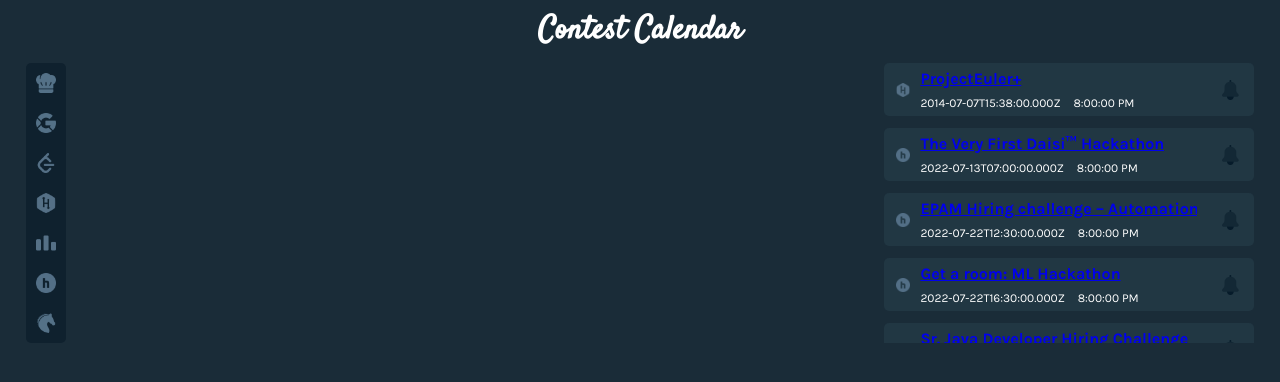
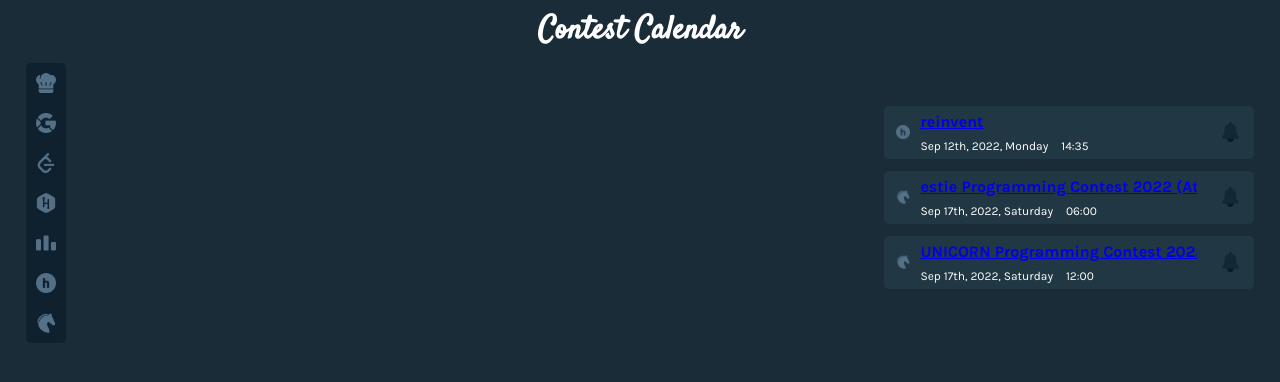
Before and after one commit to Atharane/contest-calendar, a React (Create React App) app: page / in a window 1280 px wide. Shown: the top 382 px of the page. Built offline with nearby package versions, Linux system fonts and the light colour scheme.

Commit message:
fix time format

```diff
--- a/package.json
+++ b/package.json
@@ -7,6 +7,7 @@
     "@testing-library/react": "^13.3.0",
     "@testing-library/user-event": "^13.5.0",
     "emailjs-com": "^3.2.0",
+    "moment": "^2.29.4",
     "react": "^18.2.0",
     "react-dom": "^18.2.0",
     "react-scripts": "5.0.1",
--- a/src/App.js
+++ b/src/App.js
@@ -1,16 +1,54 @@
 import React from "react";
-
-import data from "./data";
 import Contest from "./Contest.js";
 
 function App() {
   // covert the api data into preffered data
-  const [contestData, setContestData] = React.useState(
-    data.map((contest) => {
-      contest.notify = false;
-      return contest;
-    })
-  );
+  const [contestData, setContestData] = React.useState([
+    {
+      name: "reinvent",
+      url: "https://www.hackerearth.com/challenges/hackathon/cheggs-hackathon/",
+      start_time: "2022-09-12T14:35:00.000Z",
+      end_time: "2022-10-02T18:25:00.000Z",
+      duration: "1403700.0",
+      site: "HackerEarth",
+      in_24_hours: "No",
+      status: "BEFORE",
+      notify: false,
+    },
+    {
+      name: "estie Programming Contest 2022 (AtCoder Heuristic Contest 014)",
+      url: "https://atcoder.jp/contests/ahc014",
+      start_time: "2022-09-17T06:00:00.000Z",
+      end_time: "2022-10-01T10:00:00.000Z",
+      duration: "1224000",
+      site: "AtCoder",
+      in_24_hours: "No",
+      status: "BEFORE",
+      notify: false,
+    },
+    {
+      name: "UNICORN Programming Contest 2022(AtCoder Beginner Contest 269)",
+      url: "https://atcoder.jp/contests/abc269",
+      start_time: "2022-09-17T12:00:00.000Z",
+      end_time: "2022-09-17T13:40:00.000Z",
+      duration: "6000",
+      site: "AtCoder",
+      in_24_hours: "No",
+      status: "BEFORE",
+      notify: false,
+    },
+  ]);
+
+  // fetch("https://kontests.net/api/v1/all")
+  //   .then((res) => res.json())
+  //   .then((data) =>
+  //     setContestData(
+  //       data.map((contest) => {
+  //         contest.notify = false;
+  //         return contest;
+  //       })
+  //     )
+  //   );
 
   // switch state of notify property of clicked contest
   function addToList(id) {
@@ -28,7 +66,7 @@ function App() {
       ...contest,
       id: contest.name,
       key: contest.start_time,
-      notifyUser: addToList,
+      onClickHandler: () => addToList(contest.name),
     })
   );
 
--- a/src/Contest.js
+++ b/src/Contest.js
@@ -1,4 +1,5 @@
 import React from "react";
+import moment from "moment";
 
 function App(props) {
   let platform_logo = "images/code.png";
@@ -26,12 +27,18 @@ function App(props) {
         <a href={props.url}>{props.name}</a>
 
         <div className="datetime">
-          <span> {props.start_time} </span>
-          <span className="time"> 8:00:00 PM </span>
+          <span>
+            {moment.utc(props.start_time).format("MMM Do, YYYY, dddd")}{" "}
+          </span>
+
+          <span className="time">
+            {moment.utc(props.start_time).format("HH:mm")}
+          </span>
+
         </div>
       </div>
       <img
-        onClick={() => props.notifyUser(props.id)}
+        onClick={props.onClickHandler}
         className="bell"
         src={props.notify ? "images/active_bell.png" : "images/bell.png"}
         alt="bell"
--- a/src/data.js
+++ /dev/null
@@ -1,104 +0,0 @@
-let data = [
-  {
-    name: "ProjectEuler+",
-    url: "https://hackerrank.com/contests/projecteuler",
-    start_time: "2014-07-07T15:38:00.000Z",
-    end_time: "2024-07-30T18:30:00.000Z",
-    duration: "317616720.0",
-    site: "HackerRank",
-    in_24_hours: "No",
-    status: "CODING",
-  },
-  {
-    name: "The Very First Daisi™ Hackathon",
-    url: "https://www.hackerearth.com/challenges/hackathon/the-very-first-daisitm-hackathon/",
-    start_time: "2022-07-13T07:00:00.000Z",
-    end_time: "2022-09-05T06:59:00.000Z",
-    duration: "4665540.0",
-    site: "HackerEarth",
-    in_24_hours: "No",
-    status: "CODING",
-  },
-  {
-    name: "EPAM Hiring challenge – Automation Test Engineer",
-    url: "https://www.hackerearth.com/challenges/hiring/epam-india-automation-test-engineer-c-net-hc/",
-    start_time: "2022-07-22T12:30:00.000Z",
-    end_time: "2022-08-16T00:30:00.000Z",
-    duration: "2116800.0",
-    site: "HackerEarth",
-    in_24_hours: "No",
-    status: "CODING",
-  },
-  {
-    name: "Get a room: ML Hackathon",
-    url: "https://www.hackerearth.com/challenges/competitive/get-a-room-ml-hackathon/",
-    start_time: "2022-07-22T16:30:00.000Z",
-    end_time: "2022-08-21T16:30:00.000Z",
-    duration: "2592000.0",
-    site: "HackerEarth",
-    in_24_hours: "No",
-    status: "CODING",
-  },
-  {
-    name: "Sr. Java Developer Hiring Challenge",
-    url: "https://www.hackerearth.com/challenges/hiring/verifone-sr-java-developer-hiring-challenge/",
-    start_time: "2022-08-04T12:30:00.000Z",
-    end_time: "2022-08-21T18:25:00.000Z",
-    duration: "1490100.0",
-    site: "HackerEarth",
-    in_24_hours: "No",
-    status: "CODING",
-  },
-  {
-    name: "RECRUIT Nihonbashi Half Marathon 2022 Summer（AHC013）",
-    url: "https://atcoder.jp/contests/ahc013",
-    start_time: "2022-08-09T12:00:00.000Z",
-    end_time: "2022-08-16T12:00:00.000Z",
-    duration: "604800",
-    site: "AtCoder",
-    in_24_hours: "No",
-    status: "CODING",
-  },
-  {
-    name: "Zoho Creator Build an App Challenge",
-    url: "https://www.hackerearth.com/challenges/hackathon/zoho-creator-build-an-app-challenge/",
-    start_time: "2022-08-09T18:25:00.000Z",
-    end_time: "2022-09-04T18:29:00.000Z",
-    duration: "2246640.0",
-    site: "HackerEarth",
-    in_24_hours: "No",
-    status: "CODING",
-  },
-  {
-    name: "HeroVired Codeathon",
-    url: "https://www.hackerearth.com/challenges/competitive/herovired-codeathon/",
-    start_time: "2022-08-12T12:30:00.000Z",
-    end_time: "2022-08-22T00:30:00.000Z",
-    duration: "820800.0",
-    site: "HackerEarth",
-    in_24_hours: "No",
-    status: "CODING",
-  },
-  {
-    name: "Codeforces Round #814 (Div. 2)",
-    url: "https://codeforces.com/contestRegistration/1719",
-    start_time: "2022-08-16T14:35:00.000Z",
-    end_time: "2022-08-16T16:35:00.000Z",
-    duration: "7200",
-    site: "CodeForces",
-    in_24_hours: "Yes",
-    status: "BEFORE",
-  },
-  {
-    name: "Codeforces Round #814 (Div. 1)",
-    url: "https://codeforces.com/contestRegistration/1718",
-    start_time: "2022-08-16T14:35:00.000Z",
-    end_time: "2022-08-16T16:35:00.000Z",
-    duration: "7200",
-    site: "CodeForces",
-    in_24_hours: "Yes",
-    status: "BEFORE",
-  }
-];
-
-export default data;
```
Also changed, not shown: 1 other file (tests, documents, lock files or other folders).
